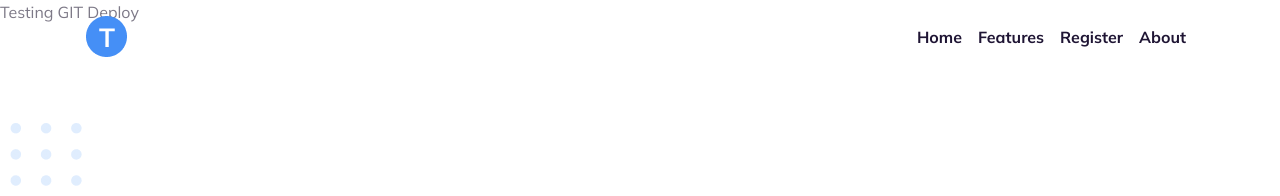
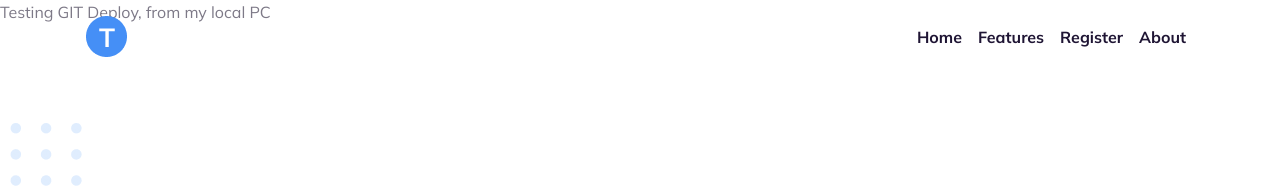
Before and after one commit to dreywandowski/ATTENDANCE-SYSTEM, a PHP site: page /attendance/ in a window 1280 px wide. Shown: the top 196 px of the page. Run offline with PHP 8.4, Linux system fonts and the light colour scheme.

Commit message:
from my local PC

```diff
--- a/index.php
+++ b/index.php
@@ -58,7 +58,7 @@
         <!--/.bg-holder-->
 
 
-          <p> Testing GIT Deploy</p>
+          <p> Testing GIT Deploy, from my local PC</p>
 
 
         <div class="container position-relative">
```
